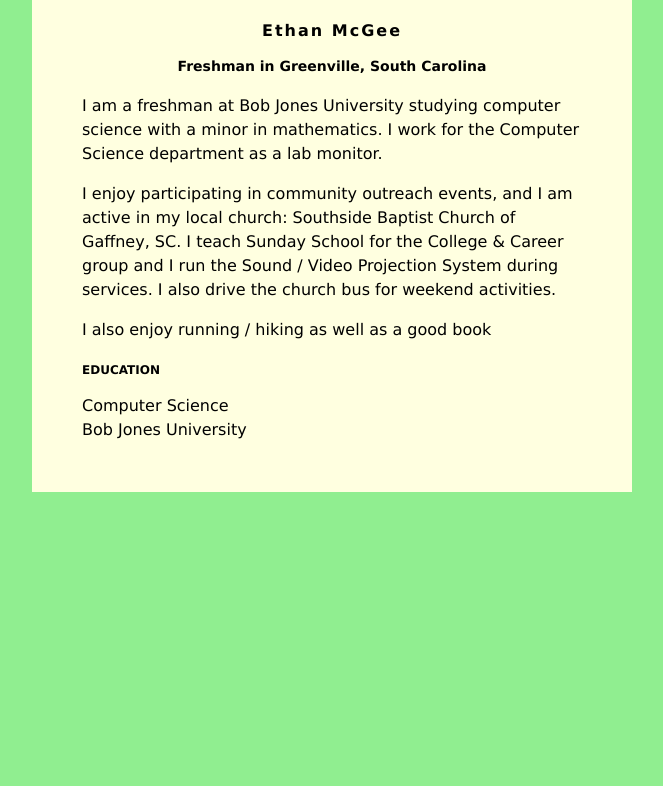
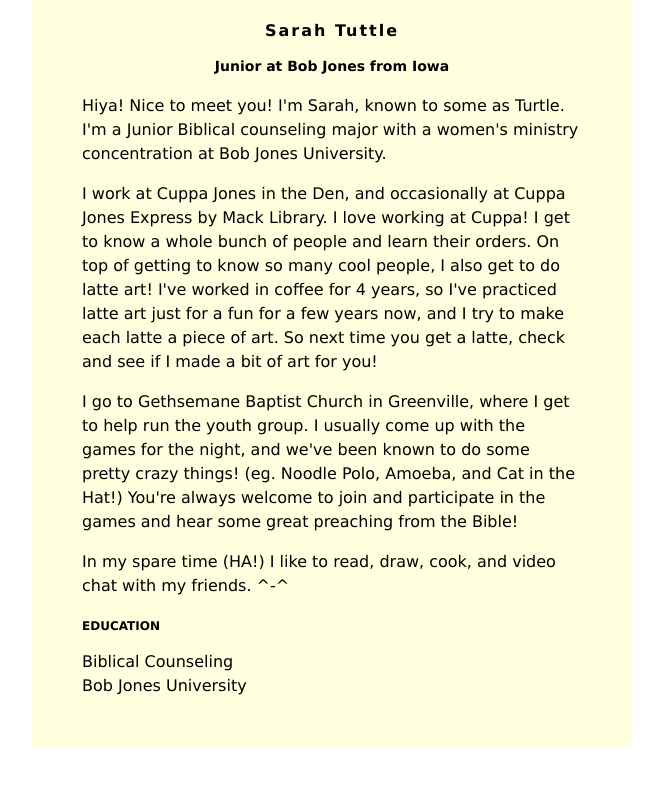
Before and after one commit to AwkwardTurtle72/AwkwardTurtle72.github.io, a plain HTML site: page index.html in a window 1280 px wide. Shown: the whole page, without its empty margins (308-971 px from the left). Drawn offline with Linux system fonts and the light colour scheme.

Commit message:
Update index.html

```diff
--- a/index.html
+++ b/index.html
@@ -2,7 +2,7 @@
 <head>
 <style>
 body {
-    background: lightgreen;
+    background: cyanblue;
     font-family: Verdana;
 }
 #content {
@@ -30,19 +30,21 @@
 </head>
 <body>
     <div id="content">
-        <h1>Ethan McGee</h1>
-        <h2>Freshman in Greenville, South Carolina</h2>
+        <h1>Sarah Tuttle</h1>
+        <h2>Junior at Bob Jones from Iowa</h2>
 
-         <p>I am a freshman at Bob Jones University studying computer science with a minor in mathematics. I work for the Computer Science department as a lab monitor.</p>
+         <p>Hiya! Nice to meet you! I'm Sarah, known to some as Turtle. I'm a Junior Biblical counseling major with a women's ministry concentration at Bob Jones University.</p>
          <p>
-            I enjoy participating in community outreach events, and I am active in my local church: Southside Baptist Church of Gaffney, SC.  I teach Sunday School for the College &amp; Career group and I run the Sound / Video Projection System during services.  I also drive the church bus for weekend activities.
+           I work at Cuppa Jones in the Den, and occasionally at Cuppa Jones Express by Mack Library. I love working at Cuppa! I get to know a whole bunch of people and learn their orders. On top of getting to know so many cool people, I also get to do latte art! I've worked in coffee for 4 years, so I've practiced latte art just for a fun for a few years now, and I try to make each latte a piece of art. So next time you get a latte, check and see if I made a bit of art for you!</p>
+         <p>
+            I go to Gethsemane Baptist Church in Greenville, where I get to help run the youth group. I usually come up with the games for the night, and we've been known to do some pretty crazy things! (eg. Noodle Polo, Amoeba, and Cat in the Hat!) You're always welcome to join and participate in the games and hear some great preaching from the Bible!
          </p>
-         <p>
-            I also enjoy running / hiking as well as a good book
-         </p>
+        <p>
+            In my spare time (HA!) I like to read, draw, cook, and video chat with my friends. ^-^
+        <p/>
 
         <h3>EDUCATION</h3>
-        Computer Science<br>
+        Biblical Counseling<br>
         Bob Jones University
     </div>
 
```
